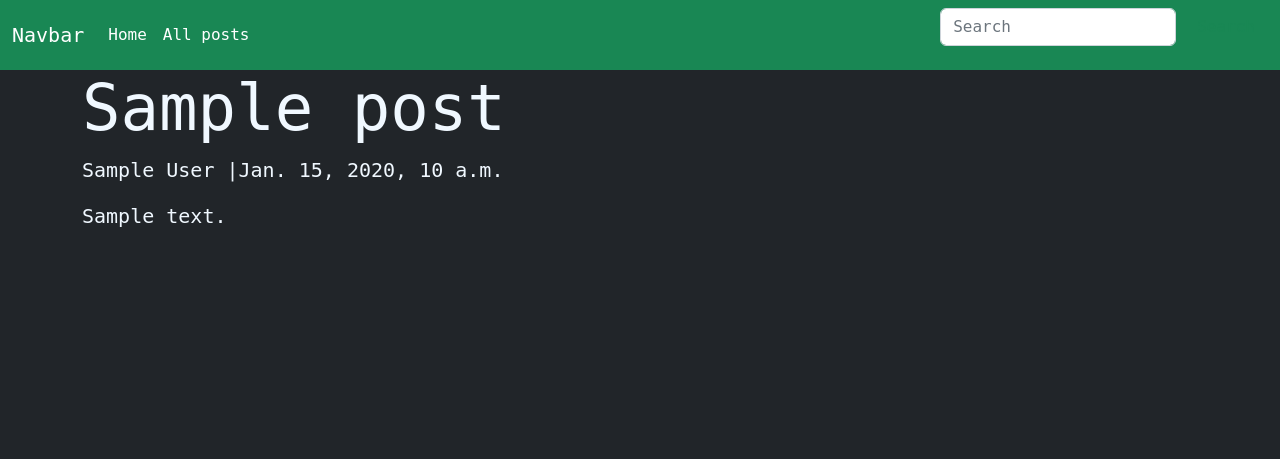
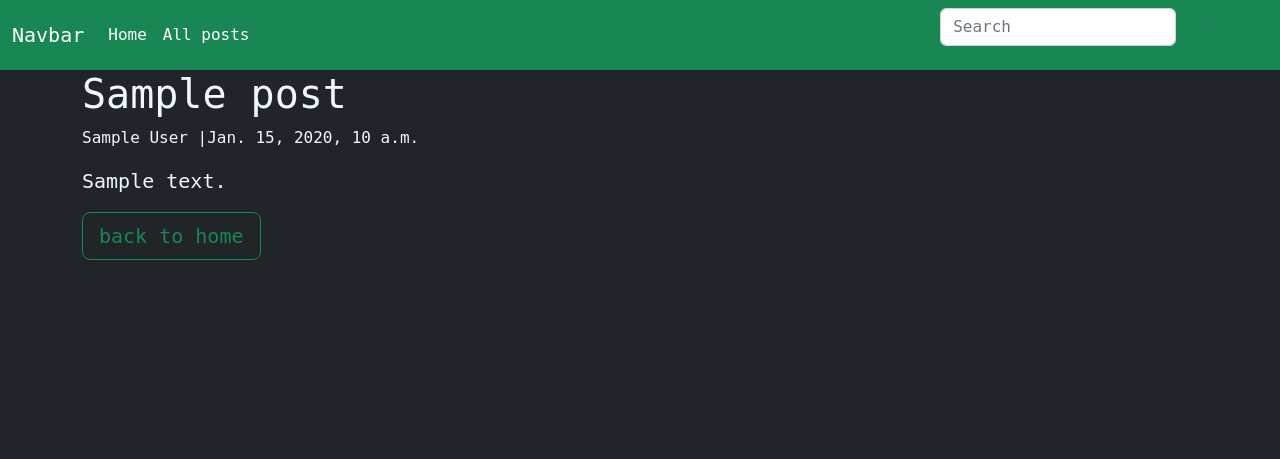
Before and after one commit to Jakemcp97/pp4-gamer-frontier-blog, a Django app: a page that uses templates/post.html in a window 1280 px wide. Shown: the top 459 px of the page. Run offline with Django 3.2, Linux system fonts and the light colour scheme; tables that the repository leaves empty hold one stand-in row (values such as "Sample post").

Commit message:
editing displat of post and updating admin panel

```diff
--- a/blog/admin.py
+++ b/blog/admin.py
@@ -7,3 +7,7 @@ from django_summernote.admin import SummernoteModelAdmin
 @admin.register(post)
 class PostAdmin(SummernoteModelAdmin):
     summernote_fields = ('content')
+    list_display = ('title', 'slug', 'status','created_on')
+    list_filter = ("status",)
+    search_fields = ['title', 'content']
+    prepopulated_fields = {'slug': ('title',)}
--- a/templates/post.html
+++ b/templates/post.html
@@ -4,18 +4,30 @@
      {{ object.title }}
  </title>
  {% block content %}
+ <div class="masthead">
+     <div class="container">
+         <div class="row">
 
- <div class="container">
-     <div class="row">
-         <div class="col-md-8 justify-content-center">
-             <div class="jumbotron">
-                 <h1 class="display-3">{% block title %} {{ object.title }} {% endblock title %}</h1>
-                 <p class="lead">{{ object.author.first_name }} {{ object.author.last_name }}
+
+             <div class="d-none d-md-block col-md-8 masthead-image">
+                 {% if "placeholder" in post.featured_image.url %}
+                 <img src="https://codeinstitute.s3.amazonaws.com/fullstack/blog/default.jpg" width="100%">
+                 {% else %}
+                 <img src=" {{ post.featured_image.url }}" width="100%">
+                 {% endif %}
+             </div>
+             <div class="col-md-6 masthead-text">
+                 <h1 class="post-title">{% block title %} {{ object.title }} {% endblock title %}</h1>
+                 <p class="post-subtitle">{{ object.author.first_name }} {{ object.author.last_name }}
                      |{{ object.created_on }}</p>
                  <p class="lead">{{ object.content | safe }}</p>
              </div>
          </div>
+         <div class="row">
+             <div class="col-md-12 justify-content-center">
+                 <button type="button" class="btn btn-outline-success btn-lg">back to home</button>
+             </div>
+         </div>
      </div>
  </div>
-
  {% endblock %}
```
